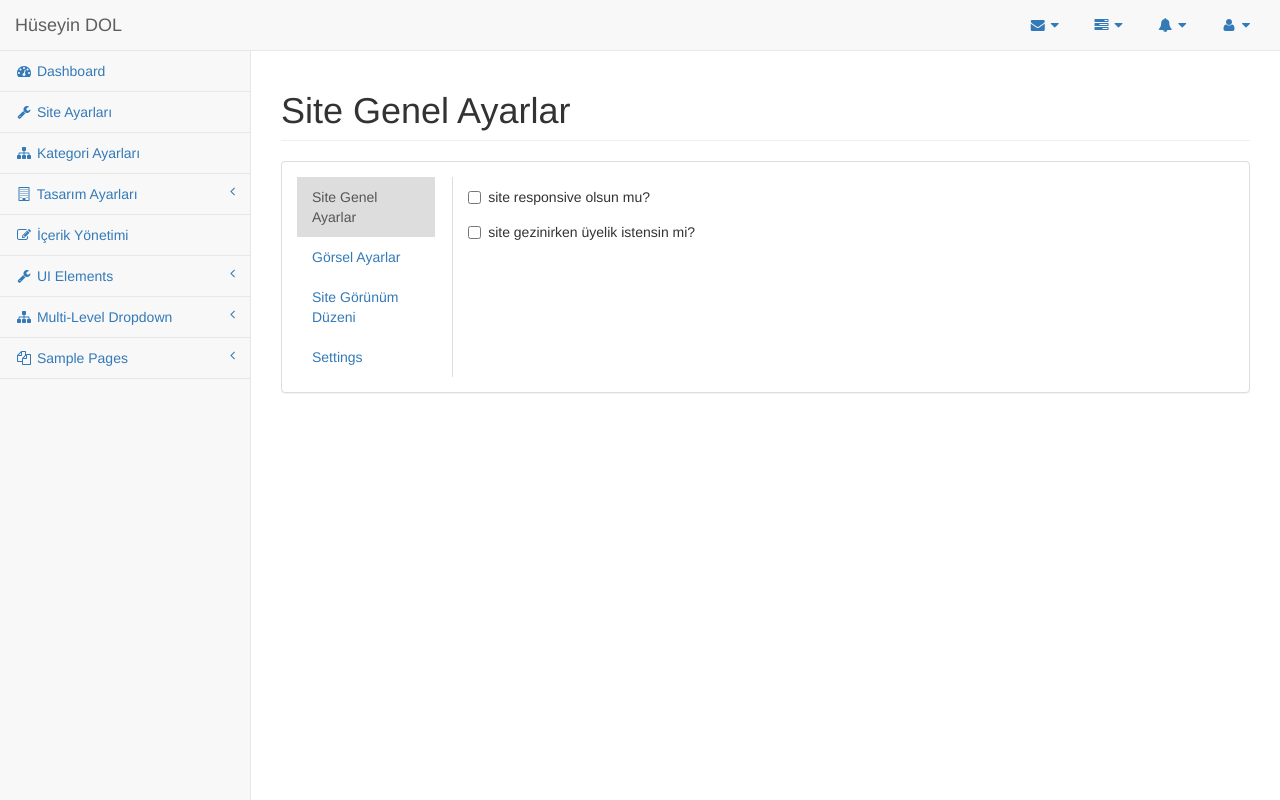
After one commit to npmcdn-to-unpkg-bot/ci-projects, a CodeIgniter app: page /database/index.php/backend/site_settings/index in a window 1280 px wide. The commit adds this page. Run offline with CodeIgniter, Linux system fonts and the light colour scheme; the visitor is signed in with stand-in values (Sample User, id 1).

Commit message:
site settings

```diff
--- /dev/null
+++ b/application/controllers/backend/Site_Settings.php
@@ -0,0 +1,21 @@
+<?php
+/**
+* backend - Site_Settings
+*/
+class Site_Settings extends Backend_Controller
+{
+
+	public function __construct() {
+
+		parent::__construct();
+		$this->loginControl();
+	}
+
+	public function index() {
+
+		$this->load->view('backend/layout/header');
+		$this->load->view('backend/site_Settings');
+		$this->load->view('backend/layout/footer');
+	}
+}
+?>
--- a/application/themes/header/header22.php
+++ b/application/themes/header/header22.php
@@ -1,2 +1,3 @@
 varsayılan tema olarak seçtim guncelleme 00.31
 aktif tema olarak seçtim guncelleme 00.31
+<img src="assets/uploads/images/logo.png" />
--- a/application/views/backend/layout/sidebar.php
+++ b/application/views/backend/layout/sidebar.php
@@ -5,22 +5,23 @@
                 <a href="admin"><i class="fa fa-dashboard fa-fw"></i> Dashboard</a>
             </li>
             <li>
+                <a href="backend/site_settings"><i class="fa fa-wrench fa-fw"></i> Site Ayarları</a>
+            </li>
+            <li>
+                <a href="tables.html"><i class="fa fa-sitemap fa-fw"></i> Kategori Ayarları</a>
+            </li>
+            <li>
                 <a href="#"><i class="fa fa-building-o fa-fw"></i> Tasarım Ayarları<span class="fa arrow"></span></a>
                 <ul class="nav nav-second-level">
                     <li>
                         <a href="backend/themes"><i class="fa fa-sitemap fa-fw"></i> Tema Yönetimi</a>
                     </li>
-                    <li>
-                        <a href="morris.html">Morris.js Charts</a>
-                    </li>
                 </ul>
                 <!-- /.nav-second-level -->
             </li>
+
             <li>
-                <a href="tables.html"><i class="fa fa-table fa-fw"></i> Tables</a>
-            </li>
-            <li>
-                <a href="forms.html"><i class="fa fa-edit fa-fw"></i> Forms</a>
+                <a href="forms.html"><i class="fa fa-edit fa-fw"></i> İçerik Yönetimi</a>
             </li>
             <li>
                 <a href="#"><i class="fa fa-wrench fa-fw"></i> UI Elements<span class="fa arrow"></span></a>
--- /dev/null
+++ b/application/views/backend/site_settings.php
@@ -0,0 +1,58 @@
+<div class="row">
+	<div class="col-lg-12">
+		<h1 class="page-header">Site Genel Ayarlar</h1>
+	</div>
+	<!-- /.col-lg-12 -->
+</div>
+<!-- /.row -->
+<div class="row">
+	<div class="col-lg-12 info-center">
+		<div class="panel panel-default">
+			<div class="panel-body">
+				<div class="row">
+					<div class="col-lg-12">
+						<!-- Nav tabs -->
+                        <ul class="nav nav-tabs vertical-tabs col-lg-2">
+                            <li class="active"><a href="#settings01" data-toggle="tab">Site Genel Ayarlar</a>
+                            </li>
+                            <li><a href="#settings02" data-toggle="tab">Görsel Ayarlar</a>
+                            </li>
+                            <li><a href="#settings03" data-toggle="tab">Site Görünüm Düzeni</a>
+                            </li>
+                            <li><a href="#settings04" data-toggle="tab">Settings</a>
+                            </li>
+                        </ul>
+
+                        <!-- Tab panes -->
+                        <div class="tab-content col-lg-10">
+                            <div class="tab-pane fade in active" id="settings01">
+                                <form action="" method="post">
+                                	<div class="form-group">
+                                		<div class="checkbox">
+                                			<label><input type="checkbox" value="1" name="enable_responsive" /> site responsive olsun mu?</label>
+                                		</div>
+                                	</div>
+                                	<div class="form-group">
+                                		<div class="checkbox">
+                                			<label><input type="checkbox" value="1" name="enable_responsive" /> site gezinirken üyelik istensin mi?</label>
+                                		</div>
+                                	</div>
+                                </form>
+                            </div>
+                            <div class="tab-pane fade" id="settings02">
+                                görsel ayarlar
+                            </div>
+                            <div class="tab-pane fade" id="settings03">
+                                site görünüm düzeni
+                            </div>
+                            <div class="tab-pane fade" id="settings04">
+                                <h4>Settings Tab</h4>
+                                <p>Lorem ipsum dolor sit amet, consectetur adipisicing elit, sed do eiusmod tempor incididunt ut labore et dolore magna aliqua. Ut enim ad minim veniam, quis nostrud exercitation ullamco laboris nisi ut aliquip ex ea commodo consequat. Duis aute irure dolor in reprehenderit in voluptate velit esse cillum dolore eu fugiat nulla pariatur. Excepteur sint occaecat cupidatat non proident, sunt in culpa qui officia deserunt mollit anim id est laborum.</p>
+                            </div>
+                        </div>
+					</div>
+				</div>
+			</div>
+		</div>
+	</div>
+</div>
--- a/assets/admin/dist/css/sb-admin-2.css
+++ b/assets/admin/dist/css/sb-admin-2.css
@@ -366,3 +366,24 @@ table.dataTable thead .sorting:after {
 .errors {
     color: red;
 }
+
+.vertical-tabs {
+    border-bottom: none;
+    border-right: 1px solid #ddd;
+}
+.vertical-tabs li {
+    margin-bottom: 0;
+    float: none;
+}
+.vertical-tabs li a {
+    border-radius: 0;
+    border: none;
+}
+.vertical-tabs li.active {
+
+}
+.vertical-tabs li.active a,.vertical-tabs li.active a:hover,.vertical-tabs li.active a:focus {
+    border: none;
+    background-color: #ddd;
+
+}
```
Also changed, not shown: application/controllers/backend/themes.php (+12 -3 lines), application/models/Themes_Model.php (+4 -6 lines), application/models/Themes_Variables_Model.php (+22 -1 lines), application/themes/header/header25.php (added, +16 -0 lines), application/views/backend/themes/edit_themes.php (+10 -0 lines).
